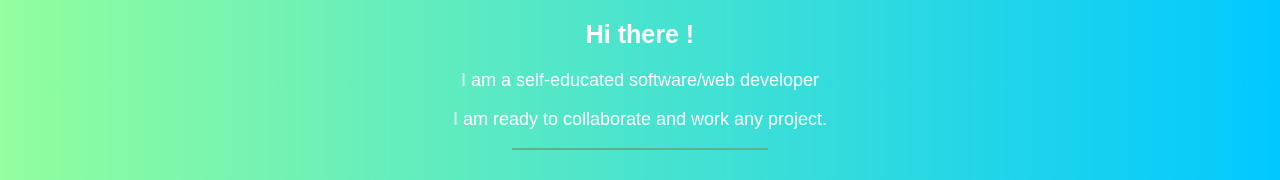
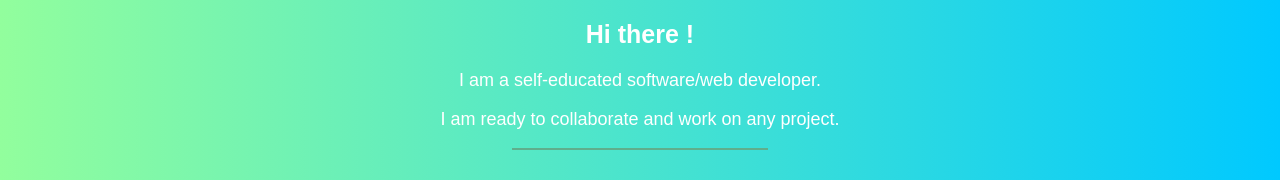
Before and after one commit to Hazem-Yacop/cv, a plain HTML site: page index.html in a window 1280 px wide. Shown: the part 423-603 px from the top of the page. Drawn offline with Linux system fonts and the light colour scheme; a web font is replaced by a local one.

Commit message:
Update index.html

```diff
--- a/index.html
+++ b/index.html
@@ -25,8 +25,8 @@
     </div>
     <div class="middle-container">
         <h2 class="welcomeing">Hi there !</h2>
-        <p>I am a self-educated software/web developer</p>
-        <p>I am ready to collaborate and work any project.</p>
+        <p>I am a self-educated software/web developer.</p>
+        <p>I am ready to collaborate and work on any project.</p>
         <hr>
         <h2 class="skills-title">My skills :</h2>
         <div class="skills">
```
